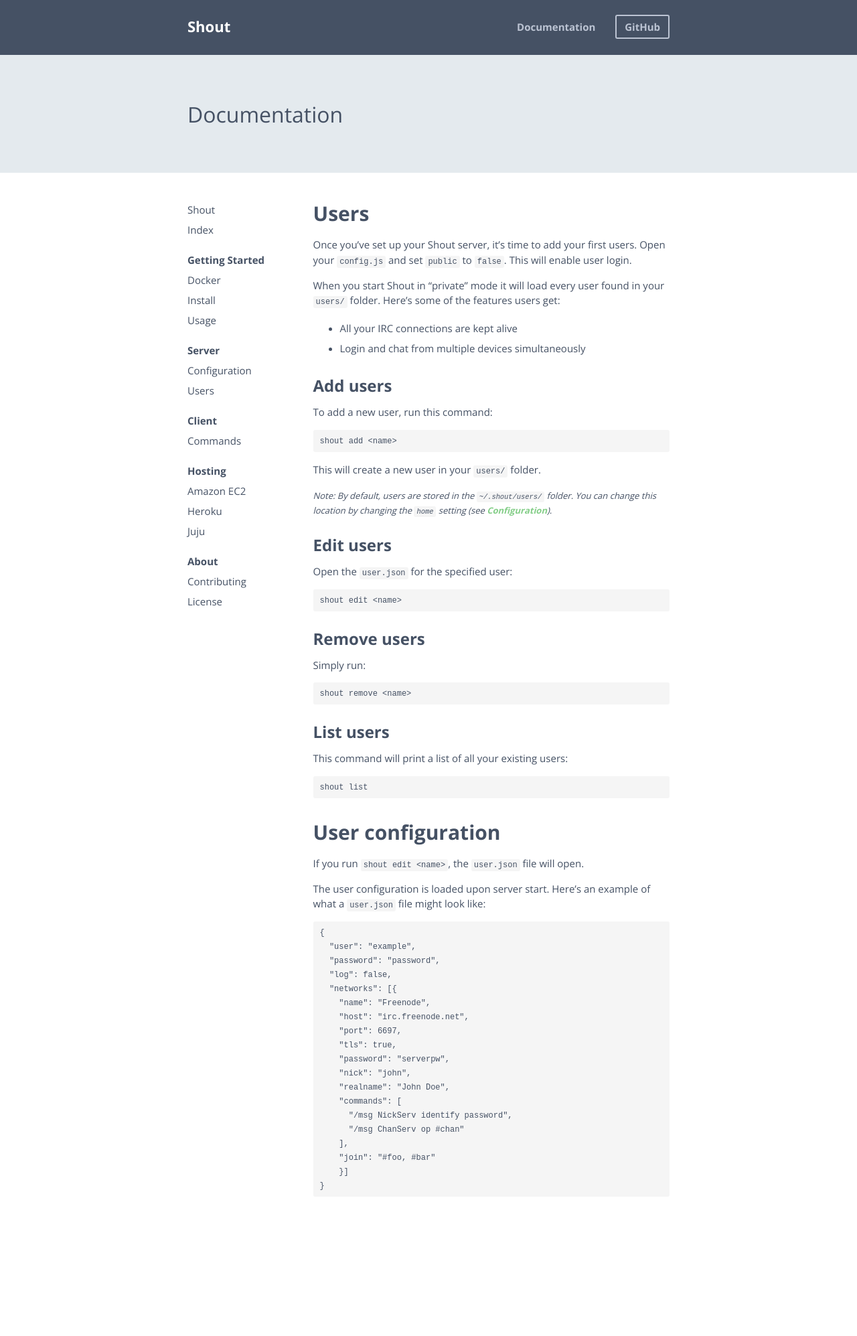
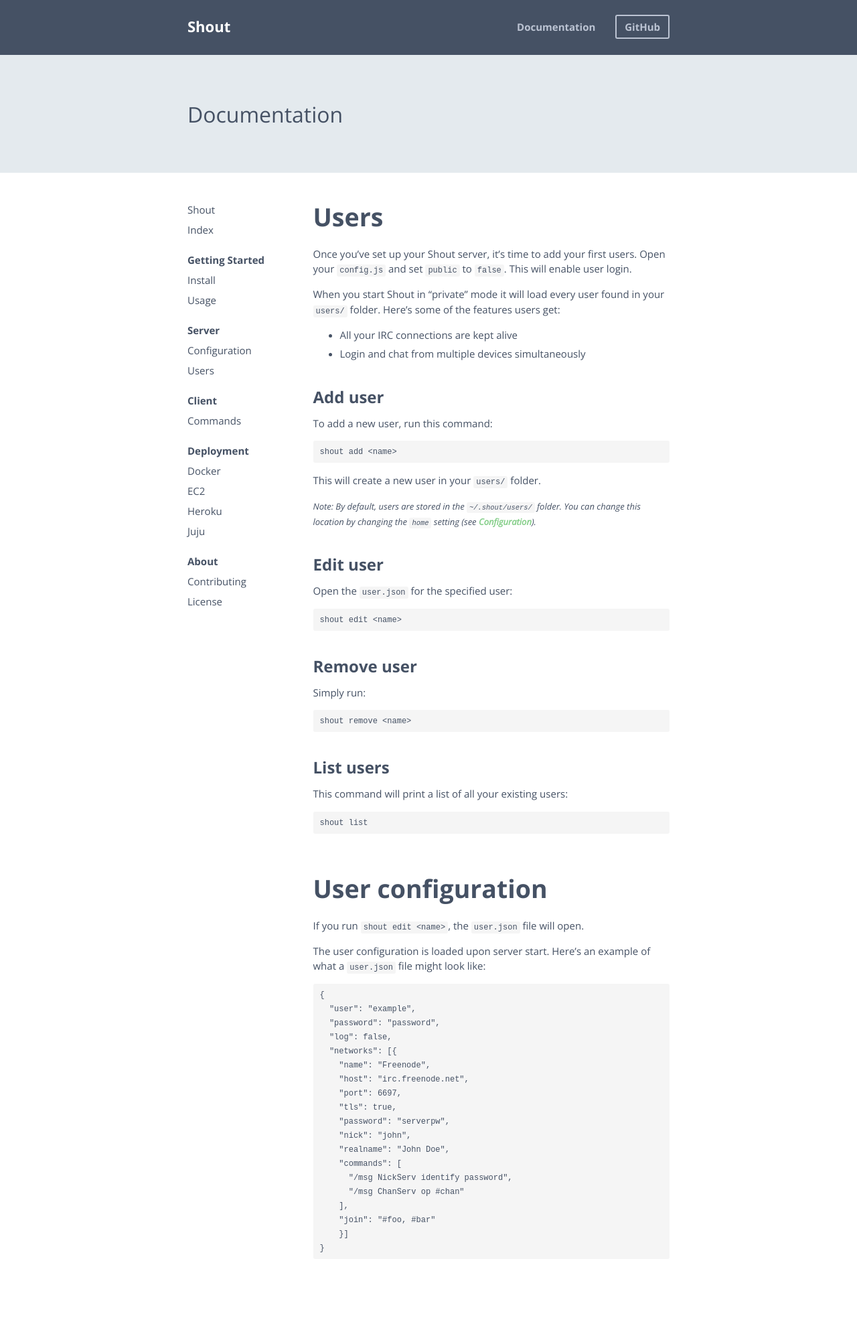
Before and after one commit to thelounge/thelounge.github.io, a Jekyll site: the page built from _docs/server/users.md, in a window 1280 px wide. Shown: the whole page at 67% size. Built offline with Jekyll 4.4.1, drawn with Linux system fonts in a browser that asks for light colours; Markdown is read by kramdown in place of the engine named in the settings; a style sheet for code colours, icons or effects is not loaded; before the commit the page ends 1902 px from its top, so only the background shows below that.

Commit message:
Refactoring

````diff
--- a/_docs/hosting/amazon_ec2.md
+++ b/_docs/deployment/ec2.md
@@ -1,11 +1,11 @@
 ---
 layout: documentation
-title: Amazon EC2
+title: EC2
 description: Add your description here
-category: Hosting
-order: 4.1
+category: Deployment
+order: 4.2
 ---
 
-# Amazon EC2
+# EC2
 
 Coming soon.
--- a/_docs/hosting/juju.md
+++ b/_docs/deployment/heroku.md
@@ -1,11 +1,11 @@
 ---
 layout: documentation
-title: Juju
+title: Heroku
 description: Add your description here
-category: Hosting
+category: Deployment
 order: 4.3
 ---
 
-# Juju
+# Heroku
 
 Coming soon.
--- a/_docs/hosting/heroku.md
+++ b/_docs/deployment/juju.md
@@ -1,11 +1,11 @@
 ---
 layout: documentation
-title: Heroku
+title: Juju
 description: Add your description here
-category: Hosting
-order: 4.2
+category: Deployment
+order: 4.4
 ---
 
-# Heroku
+# Juju
 
 Coming soon.
--- a/_docs/server/users.md
+++ b/_docs/server/users.md
@@ -15,7 +15,7 @@
 - All your IRC connections are kept alive
 - Login and chat from multiple devices simultaneously
 
-## Add users
+## Add user
 
 To add a new user, run this command:
 
@@ -27,7 +27,7 @@
 
 _Note: By default, users are stored in the `~/.shout/users/` folder. You can change this location by changing the `home` setting (see [Configuration](/docs/server/configuration.html))._
 
-## Edit users
+## Edit user
 
 Open the `user.json` for the specified user:
 
@@ -35,7 +35,7 @@
 shout edit <name>
 ```
 
-## Remove users
+## Remove user
 
 Simply run:
 
--- a/css/style.css
+++ b/css/style.css
@@ -1,5 +1,5 @@
 @import url(
-	http://fonts.googleapis.com/css?family=Open+Sans:300,400,700
+	http://fonts.googleapis.com/css?family=Open+Sans:300,400,400italic,700
 );
 body {
 	background: #fff;
@@ -32,7 +32,8 @@
 	color: #77ca7b;
 }
 li {
-	line-height: 2;
+	line-height: 1.5;
+	margin: 6px 0;
 }
 em {
 	font-size: 13px;
@@ -196,7 +197,10 @@
 #docs-content h1,
 #docs-content h2,
 #docs-content h3 {
-	margin: 1em 0 .5em;
+	margin: 1.5em 0 .5em;
+}
+#docs-content h1 {
+	font-size: 2.5em;
 }
 #docs-content h2 {
 	font-size: 24px;
@@ -206,6 +210,9 @@
 	background: none;
 	font: inherit;
 	padding: 0;
+}
+#docs-content h3 {
+	margin-bottom: 13px;
 }
 #menu {
 	line-height: 2;
````
Also changed, not shown: _docs/deployment/docker.md (added, +89 -0 lines), _docs/getting_started/docker.md (deleted, +0 -85 lines).
